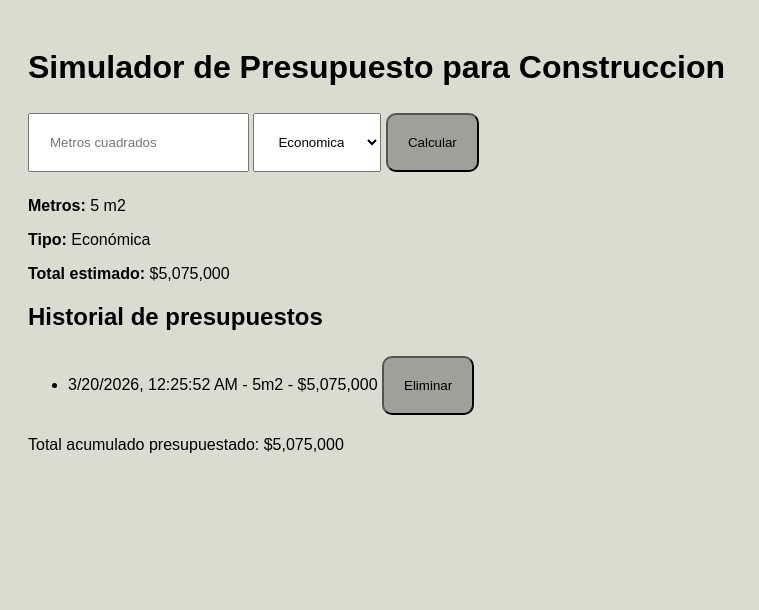
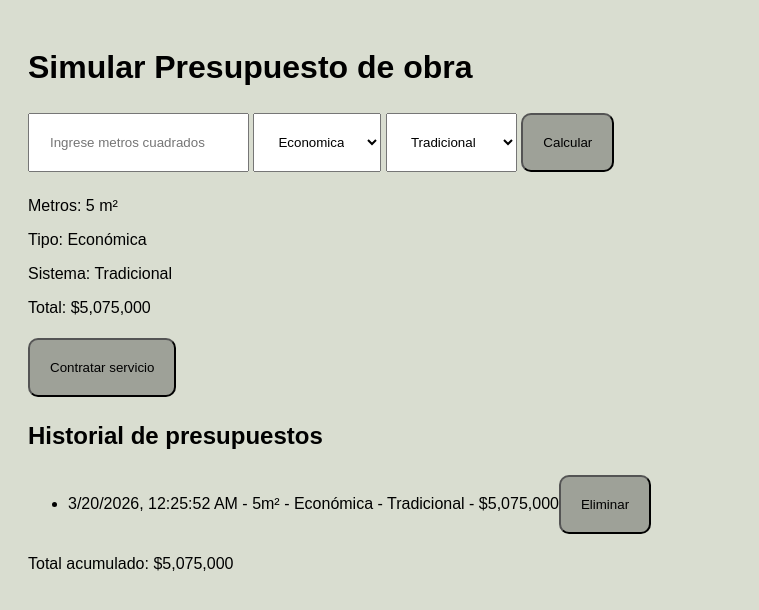
Before and after one commit to AgusCuello29/Simulador-JS, a plain HTML site: page index.html in a window 1280 px wide. Both pictures are taken after typing "5" into the empty fields and a click on the button "Calcular". Shown: the whole page, without its empty margins (0-759 px from the left). Drawn offline with Linux system fonts and the light colour scheme; some packages are replaced by stand-ins of ours; a script that the page names is missing.

Commit message:
subiendo archivos

```diff
--- /dev/null
+++ b/data/tipos.json
@@ -0,0 +1,12 @@
+{
+"tipos": [
+    { "id": "1", "nombre": "Económica", "multiplicador": 1 },
+    { "id": "2", "nombre": "Estándar", "multiplicador": 1.2 },
+    { "id": "3", "nombre": "Premium", "multiplicador": 1.4 }
+],
+"sistemas": [
+    { "nombre": "Tradicional", "factor": 1 },
+    { "nombre": "Steel", "factor": 1.3 },
+    { "nombre": "Combinado", "factor": 1.15 }
+]
+}
--- a/index.html
+++ b/index.html
@@ -4,13 +4,15 @@
     <meta charset="UTF-8">
     <title>Simulador de Presupuesto</title>
     <link rel="stylesheet" href="css/style.css">
+
 </head>
 <body>
 
-    <h1>Simulador de Presupuesto para Construccion</h1>
+    <h1>Simular Presupuesto de obra</h1>
 
+    <section>
         <form id="formPresupuesto">
-        <input type="number" id="metros" placeholder="Metros cuadrados" required min="1">
+            <input type="number" id="metros" placeholder="Ingrese metros cuadrados" required min="1">
 
             <select id="tipo">
                 <option value="1">Economica</option>
@@ -18,16 +20,28 @@
                 <option value="3">Premium</option>
             </select>
 
+            <select name="sistema" id="sistema">
+                <option value="Tradicional"> Tradicional</option>
+                <option value="Steel Frame"> Steel frame</option>
+                <option value="Combinado"> Combinado </option>
+            </select>
+
         <button type="submit">Calcular</button>
         </form>
+    </section>
 
+    <section>
         <div id="resultado"></div>
+    </section>
 
+    <section>
         <h2>Historial de presupuestos</h2>
         <ul id="historial"></ul>
+        <p id="totalGeneral"></p>
+    </section>
 
-    <p id="totalGeneral"></p>
+    <script src="https://cdn.jsdelivr.net/npm/sweetalert2@11"></script>
+    <script src="js/main.js"></script>
 
-    <script src="js/main.js"></script>
 </body>
 </html>
--- a/js/main.js
+++ b/js/main.js
@@ -1,103 +1,200 @@
 
-const precioBase = 1015000;
+const PRECIO_BASE = 1015000;
+
+let tipos = []
+let sistemas = []
+
+async function cargarDatos() {
+    try {
+        const response = await fetch("data/tipos.json");
+        const data = await response.json();
+
+        tipos = data.tipos;
+        sistemas = data.sistemas;
+
+    } catch (error) {
+        console.error("Error cargando datos:", error);
+    }
+}
+
 let presupuestos = JSON.parse(localStorage.getItem("presupuestos")) || [];
 
-
-
-function calcularPresupuesto(metros, tipo) {
-    let multiplicador = 1;
-
-    if (tipo === "2") multiplicador = 1.2;
-    if (tipo === "3") multiplicador = 1.4;
-
-    return metros * precioBase * multiplicador;
+function obtenerMultiplicador(tipoId) {
+    const tipo = tipos.find(t => t.id === tipoId);
+    return tipo ? tipo.multiplicador : 1;
 }
 
-// Objeto
-function crearPresupuesto(metros, tipo, total) {
+function obtenerNombreTipo(tipoId) {
+    const tipo = tipos.find(t => t.id === tipoId);
+    return tipo ? tipo.nombre : "Desconocido";
+}
+
+function obtenerFactorSistema(nombreSistema) {
+    const sistema = sistemas.find(s => s.nombre === nombreSistema);
+    return sistema ? sistema.factor : 1;
+}
+
+function calcularPresupuesto(metros, tipo, sistema) {
+    const multiplicador = obtenerMultiplicador(tipo);
+    const factorSistema = obtenerFactorSistema(sistema);
+
+    return metros * PRECIO_BASE * multiplicador * factorSistema;
+}
+
+function crearPresupuesto(metros, tipo, sistema, total) {
     return {
         id: Date.now(),
         metros: metros,
         tipo: tipo,
+        sistema: sistema,
         total: total,
         fecha: new Date().toLocaleString()
     };
 }
 
-function obtenerNombreTipo(tipo) {
-    if (tipo === "1") return "Económica";
-    if (tipo === "2") return "Estándar";
-    if (tipo === "3") return "Premium";
+function guardarStorage() {
+    localStorage.setItem("presupuestos", JSON.stringify(presupuestos));
 }
 
-// Muestra resultado
-function mostrarResultado(presupuesto) {
-    const divResultado = document.getElementById("resultado");
 
-    divResultado.innerHTML = `
-        <p><strong>Metros:</strong> ${presupuesto.metros} m2</p>
-        <p><strong>Tipo:</strong> ${obtenerNombreTipo(presupuesto.tipo)}</p>
-        <p><strong>Total estimado:</strong> $${presupuesto.total.toLocaleString()}</p>
-    `;
+function mostrarResultado(p) {
+    const resultado = document.getElementById("resultado");
+
+    resultado.innerHTML = `
+        <p>Metros: ${p.metros} m²</p>
+        <p>Tipo: ${obtenerNombreTipo(p.tipo)}</p>
+        <p>Sistema: ${p.sistema}</p>
+        <p>Total: $${p.total.toLocaleString()}</p>
+        <button id="btnContratar">Contratar servicio</button>
+    `
+
+    const boton = document.getElementById("btnContratar");
+
+    boton.addEventListener("click", function () {
+        contratarServicio(p.id)
+    });
 }
 
+function contratarServicio(id) {
+    const presupuesto = presupuestos.find(p => p.id === id);
+
+    if (!presupuesto) return;
+
+    presupuesto.contratado = true;
+
+    guardarStorage();
+    mostrarHistorial();
+
+    Swal.fire({
+        icon: "success",
+        title: "Servicio contratado",
+        text: "Nos estaremos contactando con vos"
+    });
+}
 
 function mostrarHistorial() {
     const lista = document.getElementById("historial");
     lista.innerHTML = "";
 
-    presupuestos.forEach(p => {
+
+    if (presupuestos.length === 0) {
+        lista.innerHTML = "<li>No hay presupuestos aún</li>";
+        document.getElementById("totalGeneral").textContent = "";
+        return;
+    }
+
+    for (let i = 0; i < presupuestos.length; i++) {
+        const p = presupuestos[i];
+
         const li = document.createElement("li");
 
-        li.innerHTML = `
-            ${p.fecha} - ${p.metros}m2 - $${p.total.toLocaleString()}
-            <button onclick="eliminarPresupuesto(${p.id})">Eliminar</button>
-        `;
+        const texto = document.createElement("span");
+        texto.textContent = `${p.fecha} - ${p.metros}m² - ${obtenerNombreTipo(p.tipo)} - ${p.sistema} - $${p.total.toLocaleString()}`;
+
+        const boton = document.createElement("button");
+        boton.textContent = "Eliminar";
+
+        boton.addEventListener("click", function () {
+            eliminarPresupuesto(p.id);
+        });
+
+        li.appendChild(texto);
+        li.appendChild(boton);
 
         lista.appendChild(li);
-    });
+    }
 
-    mostrarTotalGeneral();
+    mostrarTotal();
 }
 
+function mostrarTotal() {
+    let total = 0;
 
-function mostrarTotalGeneral() {
-    const total = presupuestos.reduce((acumulador, p) => acumulador + p.total, 0);
+    for (let i = 0; i < presupuestos.length; i++) {
+        total += presupuestos[i].total;
+    }
 
     document.getElementById("totalGeneral").textContent =
-        "Total acumulado presupuestado: $" + total.toLocaleString();
+        "Total acumulado: $" + total.toLocaleString();
 }
 
+function eliminarPresupuesto(id) {
 
-function eliminarPresupuesto(id) {
-    presupuestos = presupuestos.filter(p => p.id !== id);
+    Swal.fire({
+        title: "¿Eliminar presupuesto?",
+        text: "Esta acción no se puede deshacer",
+        icon: "warning",
+        showCancelButton: true,
+        confirmButtonText: "Eliminar",
+        cancelButtonText: "Cancelar"
+    }).then((result) => {
 
-    localStorage.setItem("presupuestos", JSON.stringify(presupuestos));
+        if (result.isConfirmed) {
 
-    mostrarHistorial();
+            presupuestos = presupuestos.filter(p => p.id !== id);
+
+            guardarStorage();
+            mostrarHistorial();
+
+            Swal.fire({
+                icon: "success",
+                title: "Eliminado",
+                text: "El presupuesto fue eliminado"
+            });
+        }
+    });
 }
 
+const form = document.getElementById("formPresupuesto");
 
-document.getElementById("formPresupuesto").addEventListener("submit", function(e) {
+form.addEventListener("submit", function (e) {
     e.preventDefault();
 
     const metros = parseInt(document.getElementById("metros").value);
     const tipo = document.getElementById("tipo").value;
+    const sistema = document.getElementById("sistema").value;
 
-    if (metros <= 0) return;
+    if (isNaN(metros) || metros <= 0) {
+        return;
+    }
 
-    const total = calcularPresupuesto(metros, tipo);
+    const total = calcularPresupuesto(metros, tipo, sistema);
 
-    const nuevoPresupuesto = crearPresupuesto(metros, tipo, total);
+    const nuevo = crearPresupuesto(metros, tipo, sistema, total);
 
-    presupuestos.push(nuevoPresupuesto);
+    presupuestos.push(nuevo);
 
-    localStorage.setItem("presupuestos", JSON.stringify(presupuestos));
+    guardarStorage();
 
-    mostrarResultado(nuevoPresupuesto);
+    mostrarResultado(nuevo);
     mostrarHistorial();
 
-    this.reset();
+    form.reset();
 });
 
-mostrarHistorial();
+async function init() {
+    await cargarDatos();
+    mostrarHistorial();
+}
+
+init();
```
Lines whose indentation alone changed are shown as unchanged.
